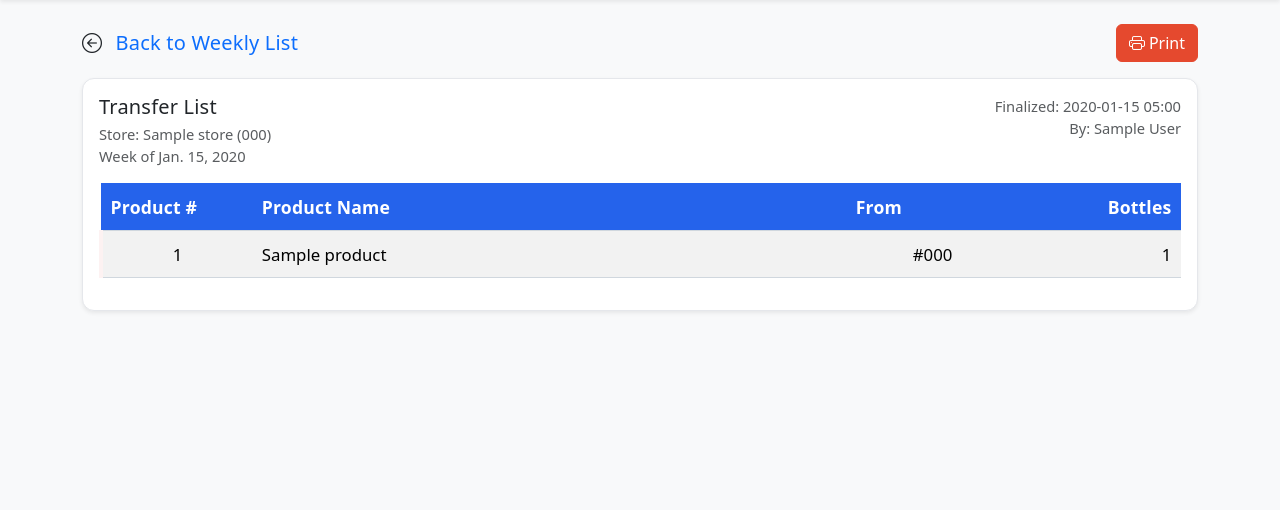
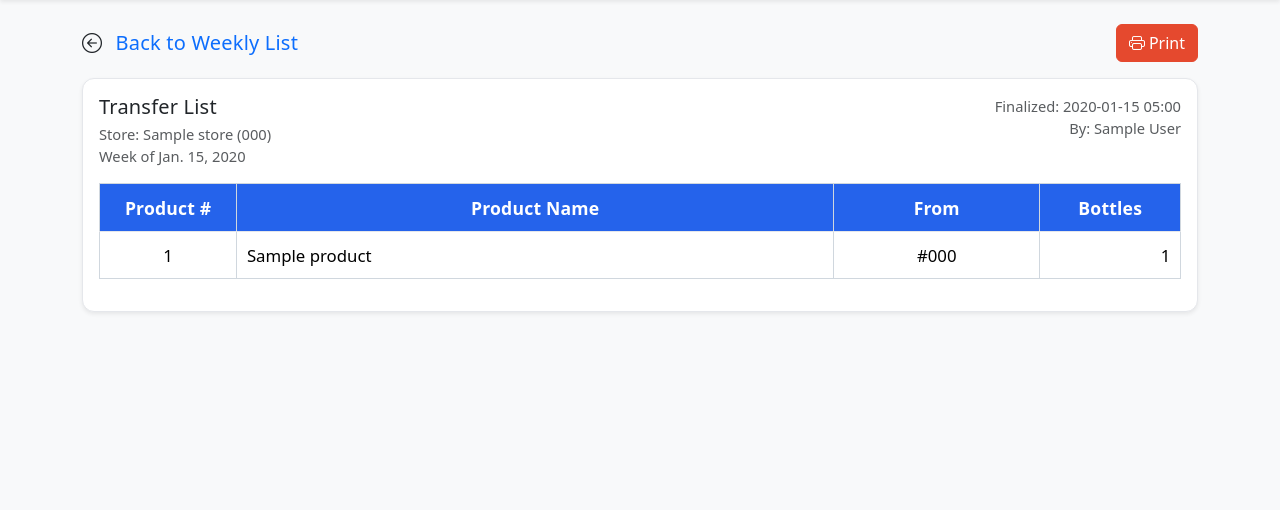
Before and after one commit to prerakpatel51/s2u_order_management, a Django app: page /weekly/1/transfer/print/ in a window 1280 px wide. Shown: the part 58-568 px from the top of the page. Run offline with Django 5.2, Linux system fonts and the light colour scheme; a user stored in the database is signed in; tables that the repository leaves empty hold one stand-in row (values such as "Sample post"); parts of the project's set-up code (start-up, migrations or seed data) failed here and were passed over.

Commit message:
table update

```diff
--- a/s2u_project/inventory/templates/inventory/weekly_transfer_print.html
+++ b/s2u_project/inventory/templates/inventory/weekly_transfer_print.html
@@ -6,13 +6,13 @@
 <style>
   @page {
     size: A4 portrait;
-    margin: 12mm 10mm 16mm 10mm;
+    margin: 12.7mm 11.43mm;
   }
   @media print {
     .no-print { display: none !important; }
     html, body { width: 210mm; background: #ffffff !important; }
     body { font-size: 11pt; }
-    .container-xl { max-width: 190mm; }
+    .container-xl { max-width: 187mm; }
     .card { box-shadow: none !important; border: none !important; }
     .transfer-table th, .transfer-table td {
       padding-top: 0.45rem;
@@ -22,40 +22,35 @@
     .transfer-table thead th { font-size: 11.5pt; }
   }
   body { font-size: 1.05rem; }
+  .transfer-table {
+    table-layout: fixed;
+    border-collapse: collapse;
+    width: 100%;
+  }
   .transfer-table th, .transfer-table td {
     vertical-align: middle;
     font-size: 1.05rem;
     padding-top: 0.65rem;
     padding-bottom: 0.65rem;
+    border: 1px solid #d0d7de;
   }
   .transfer-table thead th {
     font-size: 1.1rem;
     letter-spacing: 0.01em;
-  }
-  .transfer-table { table-layout: fixed; }
-  .transfer-table td:nth-child(2) { word-break: break-word; }
-  .transfer-table thead th {
     background: #2563EB;
     color: #fff;
-    border-color: #d0d7de;
+    text-align: center;
   }
-  .transfer-table tbody td, .transfer-table tbody th {
-    border-color: #d0d7de;
-  }
+  .transfer-table td:nth-child(2) { word-break: break-word; }
   .transfer-table tbody td:nth-child(1),
   .transfer-table tbody td:nth-child(3) { text-align: center; }
   .transfer-table tbody td:nth-child(4) { text-align: right; }
-  .transfer-table colgroup col:nth-child(1) { width: 14%; }
-  .transfer-table colgroup col:nth-child(2) { width: 55%; }
-  .transfer-table colgroup col:nth-child(3) { width: 16%; }
-  .transfer-table colgroup col:nth-child(4) { width: 15%; }
+  .transfer-table colgroup col:nth-child(1) { width: 12.7%; }
+  .transfer-table colgroup col:nth-child(2) { width: 55.2%; }
+  .transfer-table colgroup col:nth-child(3) { width: 19.1%; }
+  .transfer-table colgroup col:nth-child(4) { width: 13%; }
   .transfer-table tbody tr.store-row {
     background: var(--store-color, #f8fafc) !important;
-    border-left: 4px solid var(--store-color, #f8fafc);
-    transition: background-color 120ms ease-in-out;
-  }
-  .transfer-table tbody tr.store-row:hover {
-    filter: brightness(0.98);
   }
 </style>
 {% endblock %}
@@ -94,7 +89,7 @@
 
       {% if items %}
       <div class="table-responsive">
-        <table class="table table-striped table-sm transfer-table">
+        <table class="table table-sm transfer-table">
           <colgroup>
             <col>
             <col>
@@ -106,7 +101,7 @@
               <th scope="col">Product #</th>
               <th scope="col">Product Name</th>
               <th scope="col">From</th>
-              <th scope="col" class="text-end">Bottles</th>
+              <th scope="col">Bottles</th>
             </tr>
           </thead>
           <tbody>
--- a/s2u_project/inventory/views.py
+++ b/s2u_project/inventory/views.py
@@ -2546,6 +2546,22 @@ def weekly_export_custom(request, list_id):
         return _export_custom_pdf(request, order_list, items, export_type, columns)
 
 
+# Shared styling constants for transfer list exports/prints
+TRANSFER_ROW_COLORS = [
+    "#fdf2f2",
+    "#f0f9ff",
+    "#f0fdf4",
+    "#fff7ed",
+    "#eef2ff",
+    "#ecfeff",
+    "#fef2f2",
+    "#e2e8f0",
+    "#f3f4f6",
+]
+# Widths mirror the PDF layout (~7.07\" usable width on A4 portrait)
+TRANSFER_PDF_COL_WIDTHS_IN = (0.9, 3.9, 1.35, 0.92)
+
+
 def _export_custom_excel(request, order_list, items, export_type, columns):
     """Generate Excel for custom export."""
     from django.http import HttpResponse
@@ -2706,7 +2722,7 @@ def _export_custom_pdf(request, order_list, items, export_type, columns):
     if export_type == "transfer":
         # Fits within A4 portrait printable width (~7.37") after 0.45" margins
         # Total ~7.07" within printable A4 width (~7.37")
-        col_widths = [0.9 * inch, 3.9 * inch, 1.35 * inch, 0.92 * inch]
+        col_widths = [w * inch for w in TRANSFER_PDF_COL_WIDTHS_IN]
         table = Table(table_data, repeatRows=1, colWidths=col_widths)
         style_cmds = [
             ('BACKGROUND', (0, 0), (-1, 0), colors.HexColor('#2563EB')),
@@ -2719,17 +2735,13 @@ def _export_custom_pdf(request, order_list, items, export_type, columns):
             ('TOPPADDING', (0, 1), (-1, -1), 7),
             ('BOTTOMPADDING', (0, 1), (-1, -1), 7),
             ('VALIGN', (0, 0), (-1, -1), 'MIDDLE'),
-            ('ALIGN', (3, 0), (3, 0), 'RIGHT'),
+            ('ALIGN', (0, 0), (-1, 0), 'CENTER'),
             ('ALIGN', (0, 1), (0, -1), 'CENTER'),
             ('ALIGN', (2, 1), (2, -1), 'CENTER'),
             ('ALIGN', (3, 1), (3, -1), 'RIGHT'),
         ]
         # Apply pastel backgrounds per transfer-from store
-        palette = [
-            colors.HexColor('#fdf2f2'), colors.HexColor('#f0f9ff'), colors.HexColor('#f0fdf4'),
-            colors.HexColor('#fff7ed'), colors.HexColor('#eef2ff'), colors.HexColor('#ecfeff'),
-            colors.HexColor('#fef2f2'), colors.HexColor('#e2e8f0'), colors.HexColor('#f3f4f6'),
-        ]
+        palette = [colors.HexColor(c) for c in TRANSFER_ROW_COLORS]
         color_map: dict[str, colors.Color] = {}
         for idx, store_num in enumerate(store_numbers, start=1):  # header is row 0
             if store_num not in color_map:
@@ -2791,30 +2803,12 @@ def weekly_transfer_print(request, list_id):
         .order_by("transfer_from__number", "product__name")
     )
 
-    # Assign a soft background color per transfer-from store to help visually group rows
-    palette = [
-        "#fdf2f2",  # warm pink
-        "#f0f9ff",  # light blue
-        "#f0fdf4",  # mint
-        "#fff7ed",  # peach
-        "#eef2ff",  # lavender
-        "#ecfeff",  # aqua
-        "#fef2f2",  # rose
-        "#fffbeb",  # pale yellow
-        "#f1f5f9",  # slate mist
-        "#fdf4ff",  # lilac
-        "#f3f4f6",  # light gray
-        "#fafaf9",  # sand
-        "#e0f2fe",  # sky
-        "#dcfce7",  # green tint
-        "#fef3c7",  # soft gold
-    ]
     store_color_map: dict[str, str] = {}
     items: list = []
     for item in items_qs:
         store_number = str(item.transfer_from.number) if item.transfer_from else "—"
         if store_number not in store_color_map:
-            store_color_map[store_number] = palette[len(store_color_map) % len(palette)]
+            store_color_map[store_number] = TRANSFER_ROW_COLORS[len(store_color_map) % len(TRANSFER_ROW_COLORS)]
         # Attach a lightweight attribute for the template
         item.row_color = store_color_map[store_number]
         items.append(item)
```
